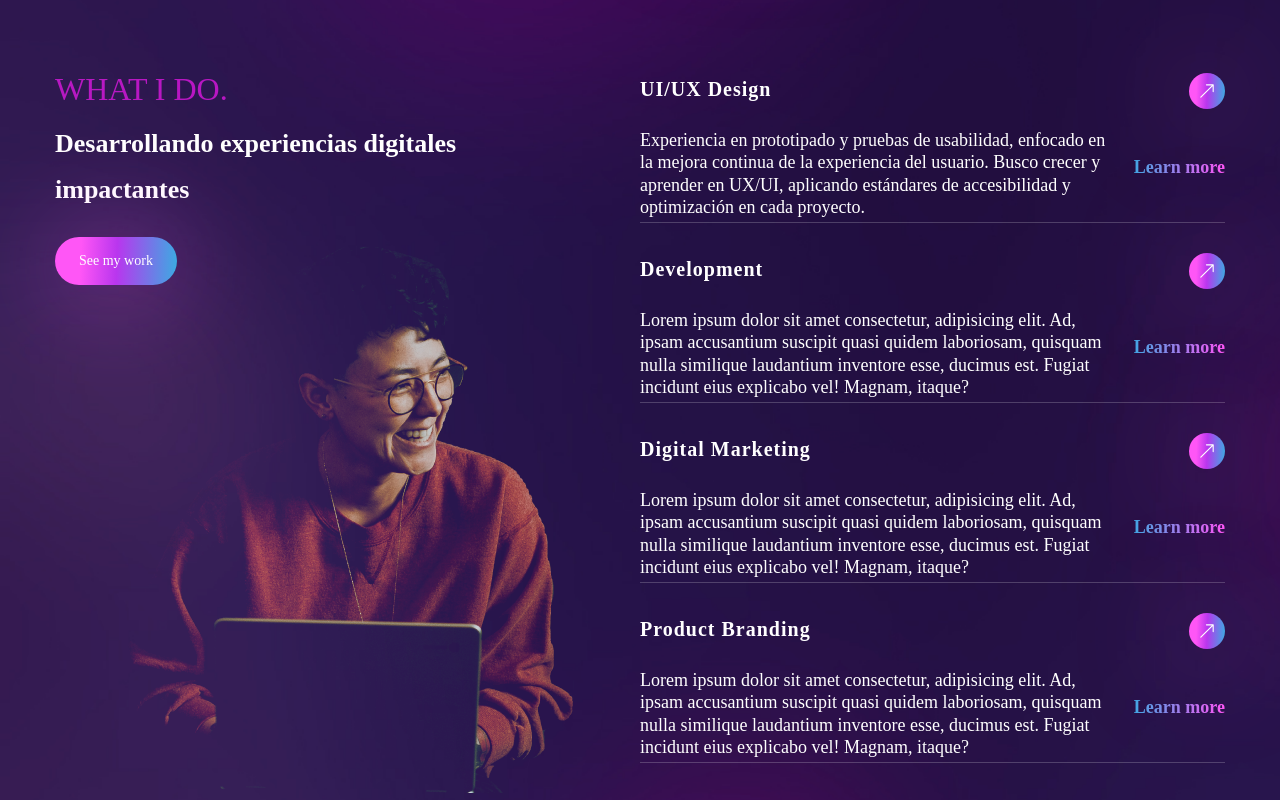
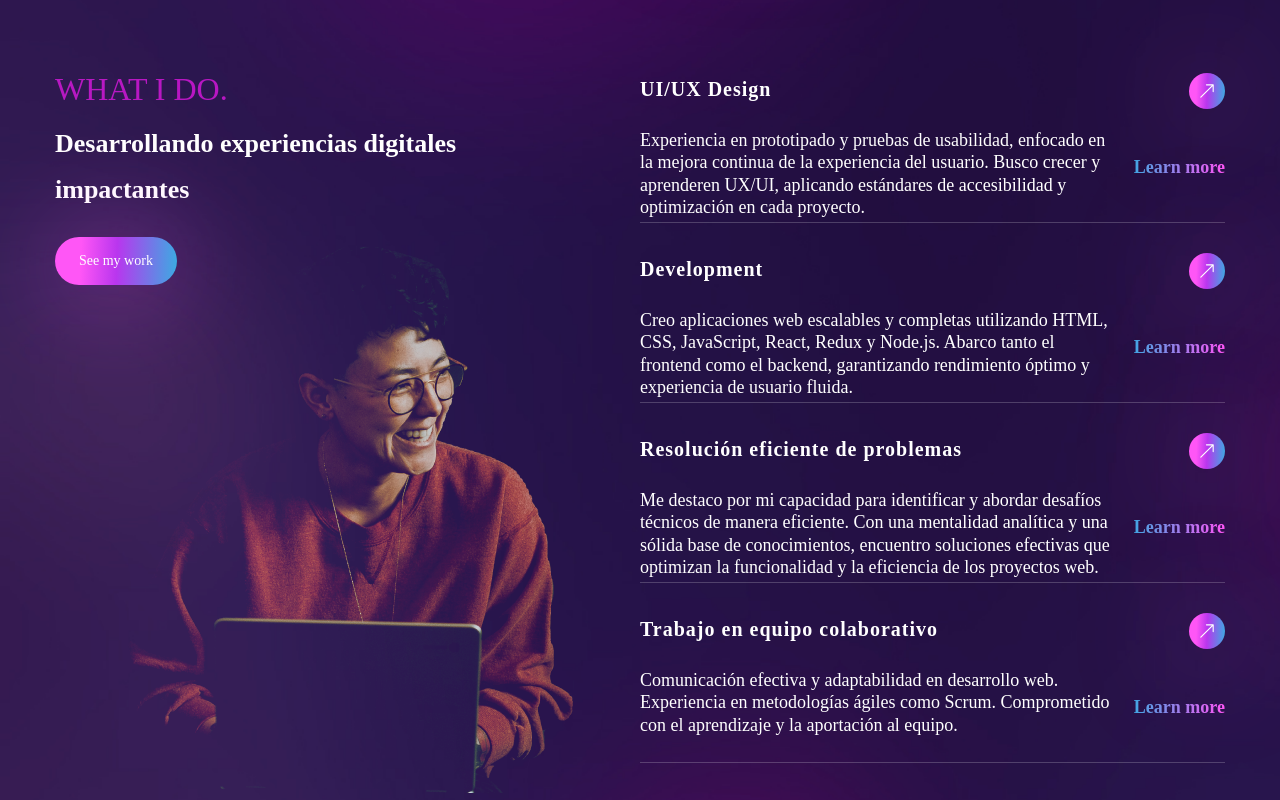
Before and after one commit to ChristianTaboada/portfolio, a React (Create React App) app: page / in a window 1280 px wide. Shown: the part 1740-2540 px from the top of the page. Built offline with nearby package versions, Linux system fonts and the light colour scheme.

Commit message:
español

```diff
--- a/src/components/Nav.jsx
+++ b/src/components/Nav.jsx
@@ -31,7 +31,6 @@ const Nav = () =>{
                 activeClass='active'
                 smooth={true}
                 spy={true}
-
                 className='cursor-pointer w-[60px] h-[6opx] flex items-center justify-center'>
                 <BsClipboardData/>
                 </Link>
--- a/src/components/Services.jsx
+++ b/src/components/Services.jsx
@@ -7,25 +7,25 @@ const services = [
     {
         name: 'UI/UX Design',
         description:
-        'Experiencia en prototipado y pruebas de usabilidad, enfocado en la mejora continua de la experiencia del usuario. Busco crecer y aprender en UX/UI, aplicando estándares de accesibilidad y optimización en cada proyecto.',
+        'Experiencia en prototipado y pruebas de usabilidad, enfocado en la mejora continua de la experiencia del usuario. Busco crecer y aprenderen UX/UI, aplicando estándares de accesibilidad y optimización en cada proyecto.',
         link: 'Learn more',
     },
     {
         name: 'Development',
         description:
-        'Lorem ipsum dolor sit amet consectetur, adipisicing elit. Ad, ipsam accusantium suscipit quasi quidem laboriosam, quisquam nulla similique laudantium inventore esse, ducimus est. Fugiat incidunt eius explicabo vel! Magnam, itaque?',
+        'Creo aplicaciones web escalables y completas utilizando HTML, CSS, JavaScript, React, Redux y Node.js. Abarco tanto el frontend como el backend, garantizando rendimiento óptimo y experiencia de usuario fluida.',
         link: 'Learn more',
     },
     {
-        name: 'Digital Marketing',
+        name: 'Resolución eficiente de problemas',
         description:
-        'Lorem ipsum dolor sit amet consectetur, adipisicing elit. Ad, ipsam accusantium suscipit quasi quidem laboriosam, quisquam nulla similique laudantium inventore esse, ducimus est. Fugiat incidunt eius explicabo vel! Magnam, itaque?',
+        'Me destaco por mi capacidad para identificar y abordar desafíos técnicos de manera eficiente. Con una mentalidad analítica y una sólida base de conocimientos, encuentro soluciones efectivas que optimizan la funcionalidad y la eficiencia de los proyectos web.',
         link: 'Learn more',
     },
     {
-        name: 'Product Branding',
+        name: 'Trabajo en equipo colaborativo',
         description:
-        'Lorem ipsum dolor sit amet consectetur, adipisicing elit. Ad, ipsam accusantium suscipit quasi quidem laboriosam, quisquam nulla similique laudantium inventore esse, ducimus est. Fugiat incidunt eius explicabo vel! Magnam, itaque?',
+        'Comunicación efectiva y adaptabilidad en desarrollo web. Experiencia en metodologías ágiles como Scrum. Comprometido con el aprendizaje y la aportación al equipo.',
         link: 'Learn more',
     },
 ]
```
